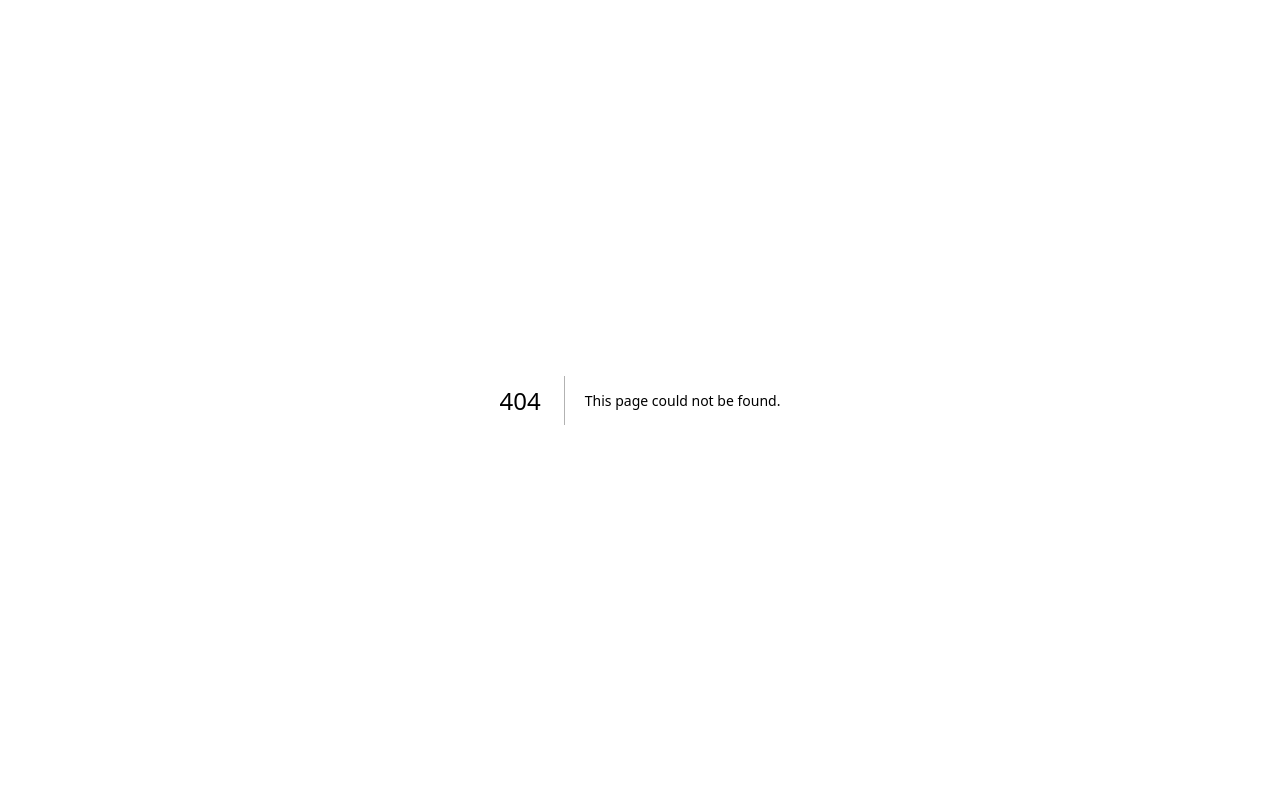
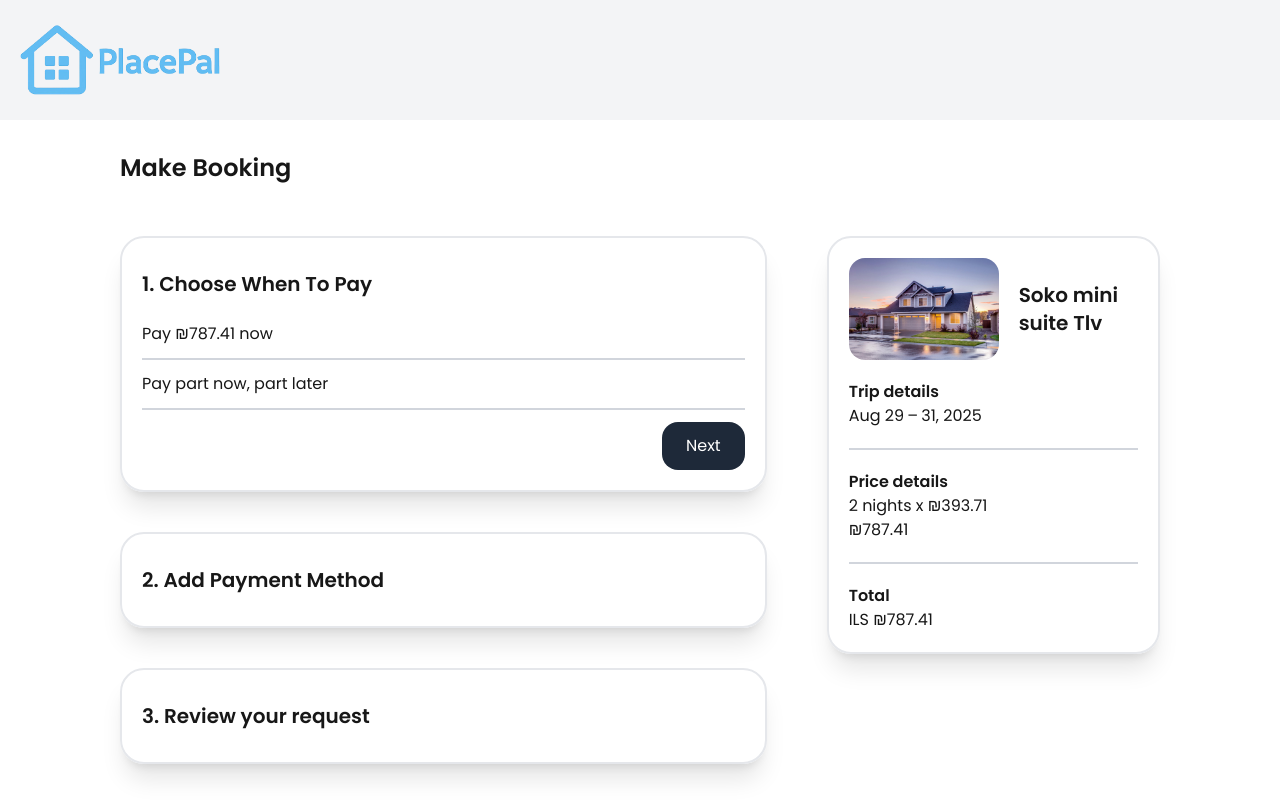
Before and after one commit to DavidZeff1/airbnb, a Next.js app: page /Booking in a window 1280 px wide. Before the commit this address had no page. Shown: the top 800 px of the page. Built offline with nearby package versions, Linux system fonts and the light colour scheme.

Commit message:
Add Booking page and checkout navigation
Introduces a new Booking page with UI for payment and trip details. Updates FormSection to navigate to the Booking page with booking details via query parameters when proceeding to checkout.

```diff
--- /dev/null
+++ b/src/app/(pages)/Booking/page.tsx
@@ -0,0 +1,78 @@
+import Logo from "@/app/ui/landingPage/header/logo";
+import Link from "next/link";
+import Footer from "@/app/ui/landingPage/Footer";
+import Image from "next/image";
+export default function Booking() {
+  return (
+    <>
+      <header className="bg-gray-100 grid grid-cols-1 h-30 p-4 relative ">
+        <Link href="/" className="cursor-pointer absolute top-0 left-5">
+          <Logo />
+        </Link>
+      </header>
+      <div className="px-30 py-5">
+        <h1 className="font-semibold text-2xl py-3 ">Make Booking</h1>
+        <div className="grid grid-cols-12 gap-5 h-screen">
+          <div className="col-span-8 flex flex-col gap-10 rounded-3xl pt-10 pr-10 ">
+            <div className=" rounded-3xl p-5 flex flex-col border-2 border-gray-200 shadow-xl">
+              <div className="font-semibold text-xl py-3">
+                1. Choose When To Pay
+              </div>
+              <div className="py-3 border-b-2 border-gray-300">
+                Pay ₪787.41 now
+              </div>
+              <div className="py-3 border-b-2 border-gray-300 ">
+                Pay part now, part later
+              </div>
+              <div className=" bg-gray-800 rounded-2xl text-white w-fit px-6 py-3 mt-3 self-end hover:cursor-pointer hover:bg-gray-700">
+                Next
+              </div>
+            </div>
+            <div className=" rounded-3xl p-5 flex flex-col border-2 border-gray-200 shadow-xl">
+              <div className="font-semibold text-xl py-3">
+                2. Add Payment Method
+              </div>
+            </div>
+            <div className=" rounded-3xl p-5 flex flex-col border-2 border-gray-200 shadow-xl">
+              <div className="font-semibold text-xl py-3">
+                3. Review your request
+              </div>
+            </div>
+          </div>
+          <div className="col-span-4  rounded-3xl pt-10 ">
+            <div className=" h-fit rounded-3xl flex flex-col border-2 border-gray-200 gap-5 p-5 shadow-xl">
+              <div className=" flex gap-5">
+                <Image
+                  width={150}
+                  height={150}
+                  src={"/images/HomesPics/home1.jpg"}
+                  alt="pic of house"
+                  className="rounded-2xl"
+                />
+
+                <div className="font-semibold text-xl self-center">
+                  Soko mini suite Tlv
+                </div>
+              </div>
+
+              <div className="  border-b-2 border-gray-300 pb-5">
+                <div className="font-semibold">Trip details</div>
+                <div className="">Aug 29 – 31, 2025</div>
+              </div>
+              <div className="  border-b-2 border-gray-300 pb-5">
+                <div className="font-semibold">Price details</div>
+                <div className="">2 nights x ₪393.71</div>
+                <div className="">₪787.41</div>
+              </div>
+              <div className="">
+                <div className="font-semibold">Total</div>
+                <div className="">ILS ₪787.41</div>
+              </div>
+            </div>
+          </div>
+        </div>
+      </div>
+      <Footer />;
+    </>
+  );
+}
--- a/src/app/(pages)/property/ui/FormSection.tsx
+++ b/src/app/(pages)/property/ui/FormSection.tsx
@@ -1,3 +1,4 @@
+import { useRouter } from "next/navigation";
 import { PropertyData, Booking } from "../types/types";
 import { Dispatch, SetStateAction } from "react";
 
@@ -10,14 +11,31 @@ export default function FormSection({
   booking?: Booking | null;
   setBooking?: Dispatch<SetStateAction<Booking | null>>;
 }) {
+  const router = useRouter();
   if (!booking?.check_in_date && !booking?.check_out_date) {
     return null;
   }
+
   const daysBetweenCheckInCheckOut: number | undefined =
     calculateDaysBetweenTwoDates(
       booking?.check_in_date,
       booking?.check_out_date
     );
+
+  const handleProceedToCheckOut = () => {
+    if (!booking) return;
+
+    // Method 1: Using query parameters
+    const queryParams = new URLSearchParams({
+      check_in_date: booking.check_in_date?.toISOString() || "",
+      check_out_date: booking.check_out_date?.toISOString() || "",
+      guest_id: booking.guest_id?.toString() || "",
+      property_id: booking.property_id?.toString() || "",
+      total_price: booking.total_price?.toString() || "",
+    });
+
+    router.push(`/Booking?${queryParams.toString()}`);
+  };
   return (
     <div className="col-span-4 rounded-3xl h-100 sticky top-0 shadow-lg grid grid-cols-12 grid-rows-6 gap-3 p-4 ">
       <div className="font-semibold text-2xl row-span-1 col-span-12 overflow-hidden">
@@ -57,7 +75,10 @@ export default function FormSection({
           <p>Add Guests</p>
         </div>
       </div>
-      <div className="col-span-12 row-span-1  bg-gradient-to-r from-red-300 to-red-500  rounded-3xl  relative hover:cursor-pointer hover:from-red-400 hover:to-red-600">
+      <div
+        onClick={handleProceedToCheckOut}
+        className="col-span-12 row-span-1  bg-gradient-to-r from-red-300 to-red-500  rounded-3xl  relative hover:cursor-pointer hover:from-red-400 hover:to-red-600"
+      >
         <p
           className="absolute w-full top-1/2 -translate-y-1/2 left-1/2 -translate-x-1/2 text-white text-center
          "
@@ -66,16 +87,16 @@ export default function FormSection({
         </p>
       </div>
       <div className="col-span-12 row-span-2  grid grid-cols-12 grid-rows-12 gap-3">
-        <div className="col-span-6 row-span-3 justify-self-start ">
+        <div className="col-span-8 row-span-3 justify-self-start ">
           {`${daysBetweenCheckInCheckOut} nights x $ ${propertyData?.property?.base_price}`}
         </div>
-        <div className="col-span-6 row-span-3 justify-self-end">{`$ ${
+        <div className="col-span-4 row-span-3 justify-self-end">{`$ ${
           propertyData?.property?.base_price &&
           daysBetweenCheckInCheckOut &&
           daysBetweenCheckInCheckOut * propertyData?.property?.base_price
         }`}</div>
-        <div className="col-span-6 row-span-3 justify-self-start">Total</div>
-        <div className="col-span-6 row-span-3 justify-self-end">
+        <div className="col-span-8 row-span-3 justify-self-start">Total</div>
+        <div className="col-span-4 row-span-3 justify-self-end">
           {`$ ${
             propertyData?.property?.base_price &&
             daysBetweenCheckInCheckOut &&
```
